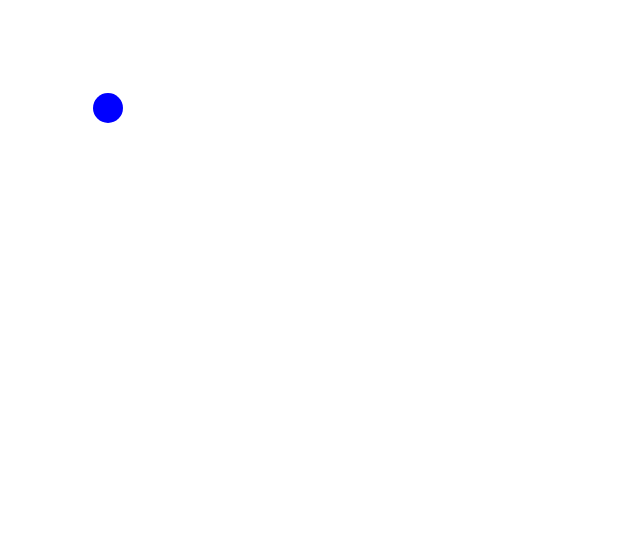
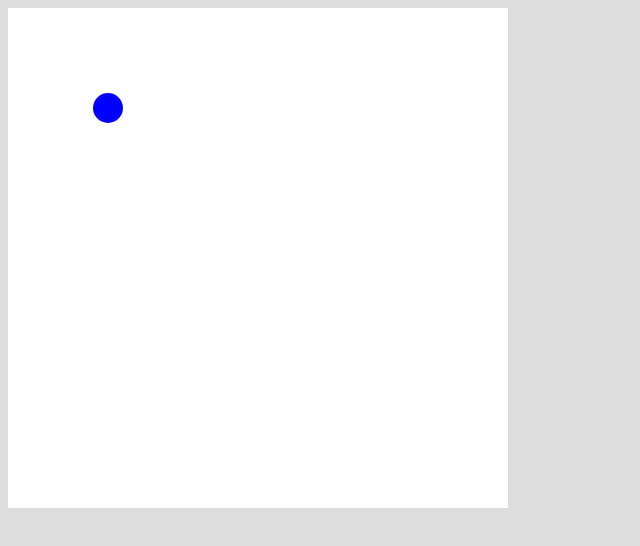
Before and after one commit to julienp/AccelerometerTest, a plain HTML site: page index.html in a window 1280 px wide. Shown: the whole page, without its empty margins (0-640 px from the left). Drawn offline with Linux system fonts and the light colour scheme.

Commit message:
make the canvas 500x500, don't try to fit it to the screen size

```diff
--- a/accel.js
+++ b/accel.js
@@ -1,5 +1,5 @@
-var h = window.innerHeight, //update on deviceoritentation event?
-	w = window.innerWidth;
+var h = 500,
+	w = 500;
 
 /* http://paulirish.com/2011/requestanimationframe-for-smart-animating/ */
 window.requestAnimFrame = (function () {
@@ -56,9 +56,7 @@ Ball.prototype.accelerate = function (acc) {
 
 Ball.prototype.draw = function(context) {
 	context.fillStyle = this.backgroundColor;
-	context.arc(this.x, this.y, this.radius + 20, 0, Math.PI * 2);
-	context.closePath();
-	context.fill();
+	context.fillRect(0, 0, w, h);
 
 	context.fillStyle = this.color;
 	context.beginPath();
@@ -68,8 +66,6 @@ Ball.prototype.draw = function(context) {
 };
 
 var canvas = document.getElementById("field");
-canvas.width = w;
-canvas.height = h;
 var context = canvas.getContext("2d");
 var ball = new Ball({x: 100, y: 100, radius: 15});
 
--- a/index.html
+++ b/index.html
@@ -3,7 +3,7 @@
 <title>Accelerometer Test</title>
 <meta name="viewport" content="width=device-width"/>
 </head>
-<body>
+<body style="background-color: #ddd">
 <canvas id="field" width="500" height="500">
 <script type="text/javascript" src="accel.js"></script>
 </body>
```
Also changed, not shown: 1 other file.
